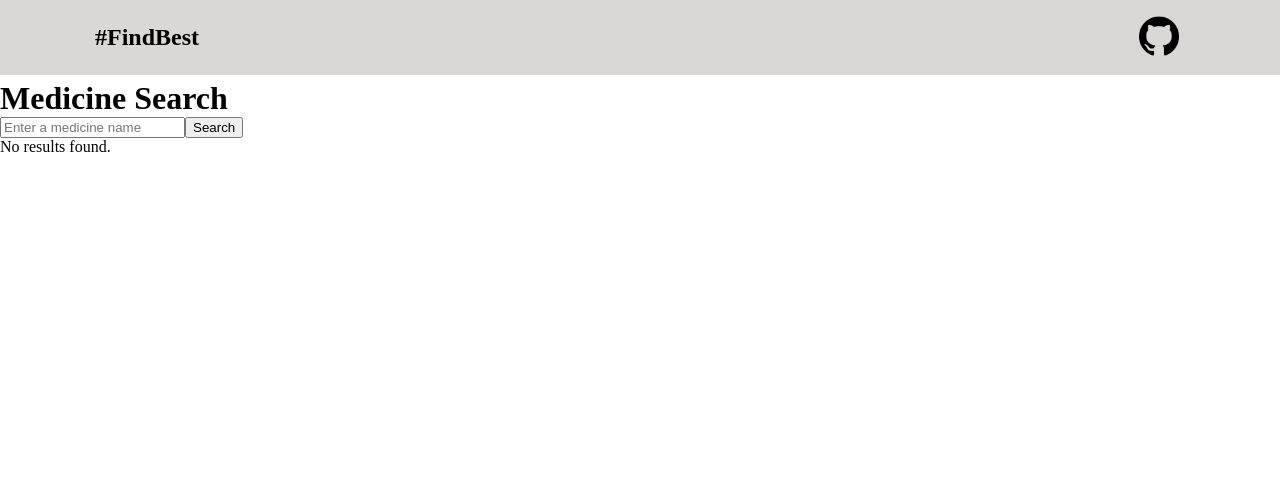
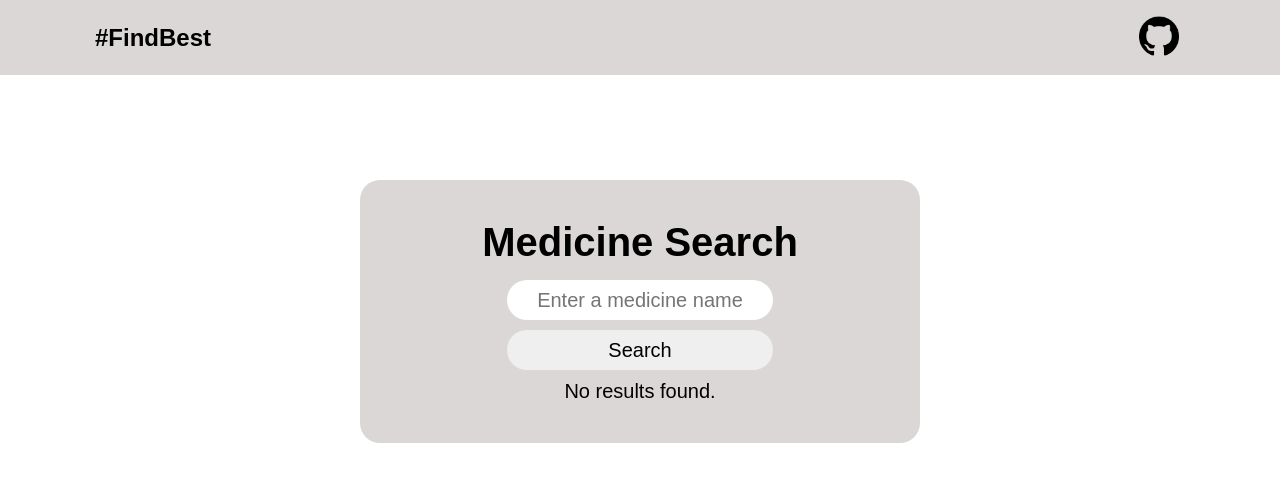
Before and after one commit to Ankit-11525/findbest, a React (Create React App) app: page /search-page in a window 1280 px wide. Shown: the top 482 px of the page. Built offline with nearby package versions, Linux system fonts and the light colour scheme.

Commit message:
Search Page and Area Page CSS

```diff
--- a/src/pages/Areas.jsx
+++ b/src/pages/Areas.jsx
@@ -1,9 +1,10 @@
+import "./Areascss.css";
 import { useState, useNavigate } from "react";
 import Button from "../components/Button";
 import { Link } from "react-router-dom";
 
 const Areas = () => {
-  const [value, setValue] = useState("Area");
+  const [value, setValue] = useState("select");
   // const navigate = useNavigate();
 
   const handleChange = (event) => {
@@ -14,10 +15,12 @@ const Areas = () => {
   // };
 
   return (
-    <div>
+    <div className="Container">
+      <div className="Container1">
         <label>
           Select Your area to compare?
           <select value={value} onChange={handleChange}>
+            <option value="select">Select Category:</option>
             <option value="Medical">Medical</option>
             <option value="Accessories">Accessories</option>
             <option value="Technologies">Technologies</option>
@@ -25,8 +28,12 @@ const Areas = () => {
             <option value="Travel">Travel</option>
           </select>
         </label>
-
-      <p>Submit Button to confirm {value} for your product </p>
+      </div>
+      {value === "select" ? (
+        <p>Please select any category</p>
+      ) : (
+        <p>Submit Button to confirm {value} for your product</p>
+      )}
       <Link
           className="btn"
           to={{
--- a/src/pages/Areascss.css
+++ b/src/pages/Areascss.css
@@ -0,0 +1,33 @@
+*{
+    font-family: Arial, Helvetica, sans-serif;
+}
+.Container{
+    font-size: 20px;
+    border-radius: 20px;
+    display: flex;
+    flex-direction: column;
+    align-items: center;
+    justify-content: center;
+    margin: 100px auto;
+    width: 520px;
+    padding: 40px 20px;
+    background-color: rgb(219, 215, 215);
+}
+
+.Container select {
+    margin-left: 10px;;
+}
+
+.Container p {
+    margin-top: 5px;
+}
+
+.btn {
+    margin-top: 20px;
+    margin-bottom: -10px;
+    padding: 8px 20px;
+    border-radius: 20px;
+    text-decoration: none;
+    color: black;
+    background: white;
+}
--- a/src/pages/SearchPage.jsx
+++ b/src/pages/SearchPage.jsx
@@ -1,3 +1,4 @@
+import "./SearchcssPage.css"
 import React, { useState } from 'react';
 import axios from 'axios';
 
@@ -17,7 +18,7 @@ const SearchPage = () => {
   };
 
   return (
-    <div>
+    <div className="Container">
       <h1>Medicine Search</h1>
       <input
         type="text"
--- a/src/pages/SearchcssPage.css
+++ b/src/pages/SearchcssPage.css
@@ -0,0 +1,40 @@
+*{
+    font-family: Arial, Helvetica, sans-serif;
+}
+.Container{
+    font-size: 20px;
+    border-radius: 20px;
+    display: flex;
+    flex-direction: column;
+    align-items: center;
+    justify-content: center;
+    margin: 100px auto;
+    width: 520px;
+    padding: 40px 20px;
+    background-color: rgb(219, 215, 215);
+}
+
+.Container h1 {
+    margin-bottom: 10px;
+}
+.Container button {
+    font-size: 20px;
+    border: 0px;
+    padding:0px 8px;
+    border-radius: 20px;
+    width: 266px;
+    height: 40px;
+    margin: 5px 0;
+}
+
+.Container input {
+    text-align: center;
+    font-size: 20px;
+    border: 0px;
+    padding:0px 8px;
+    border-radius: 20px;
+    width: 250px;
+    height: 40px;
+    margin: 5px 0;
+    overflow: hidden;
+}
```
Lines whose indentation alone changed are shown as unchanged.
